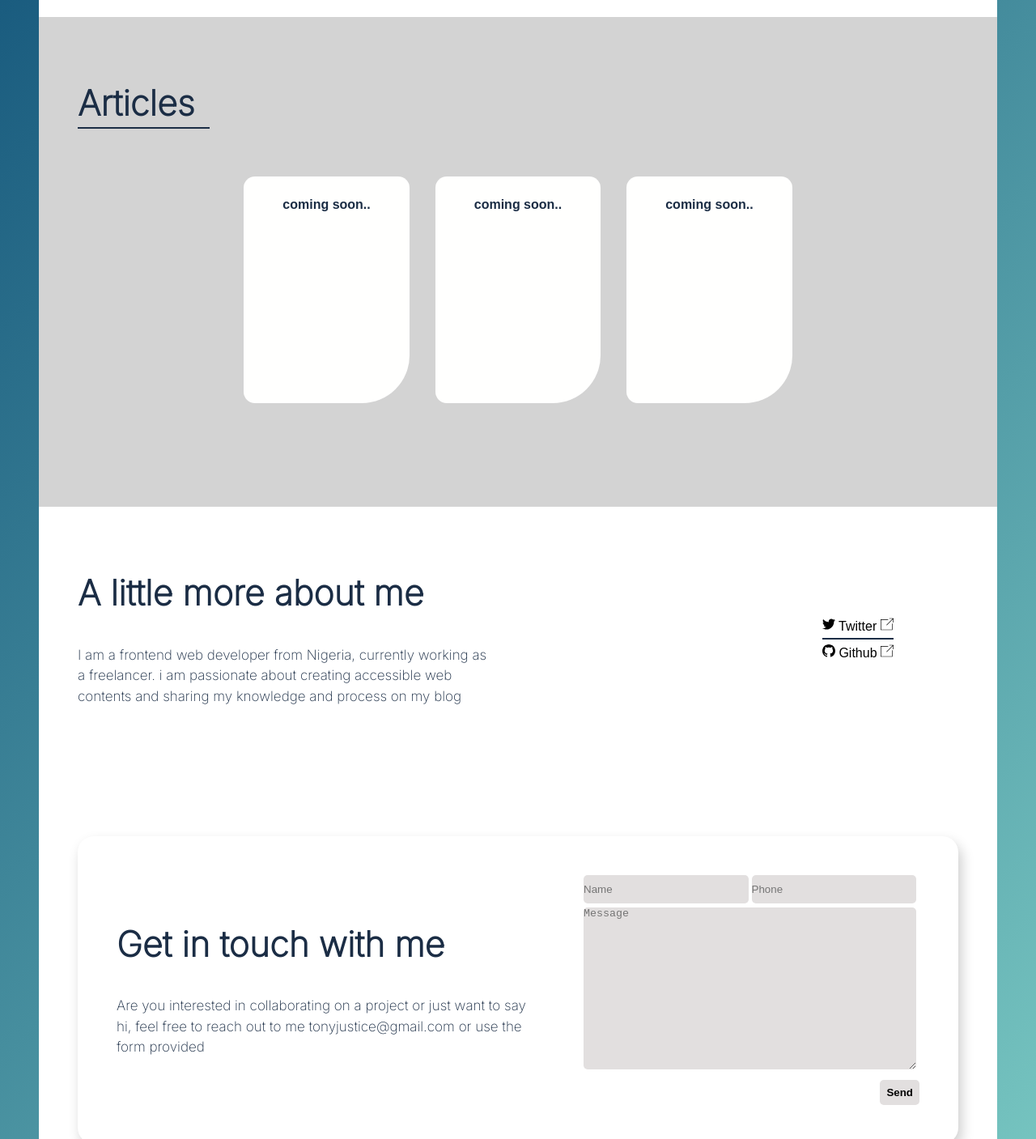
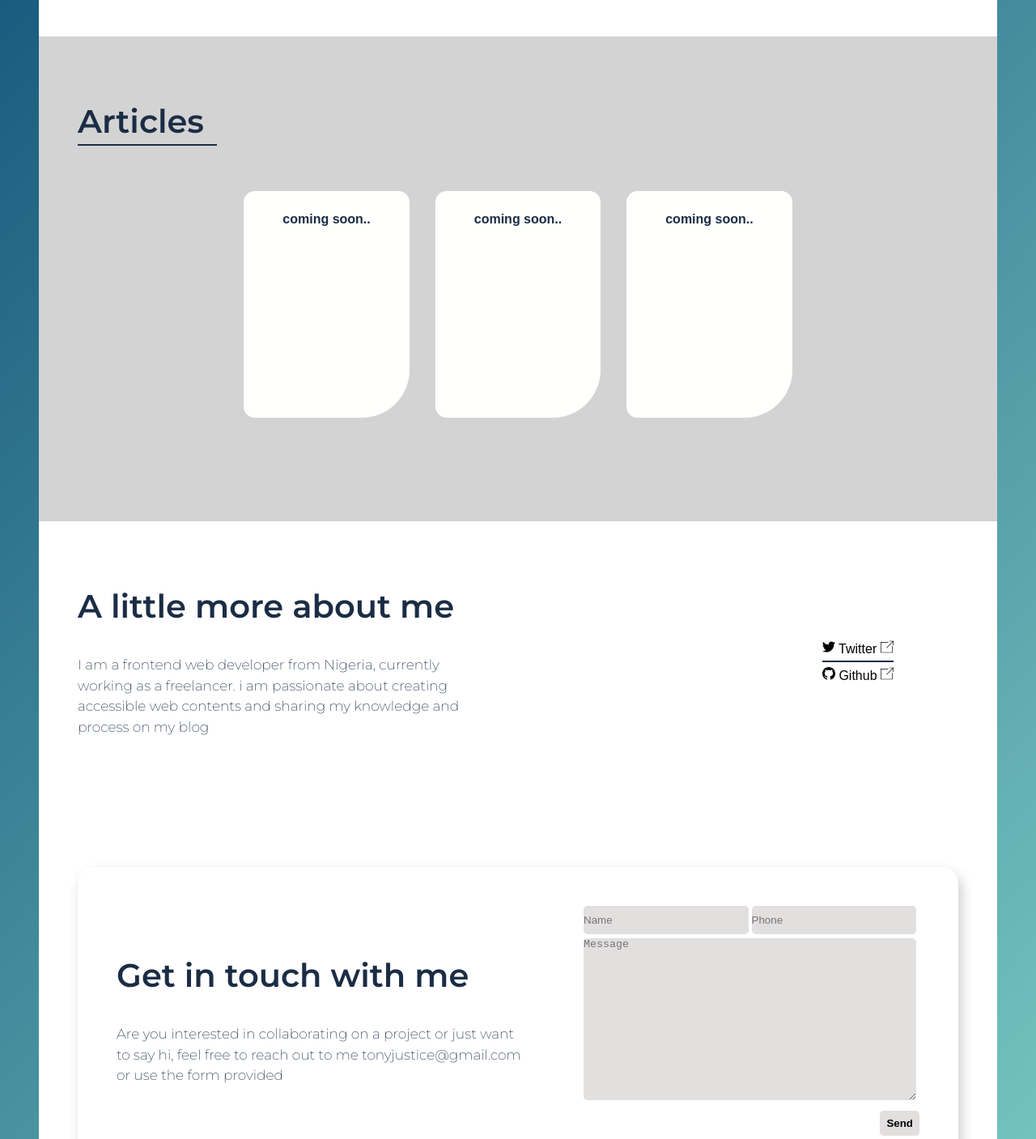
Before and after one commit to AnthonyJustice819/Anthony, a plain HTML site: page index.html in a window 1280 px wide. Shown: the part 562-1969 px from the top of the page at 81% size. Drawn offline with Linux system fonts and the light colour scheme.

Commit message:
added fonts

```diff
--- a/index.html
+++ b/index.html
@@ -7,16 +7,10 @@
    <!-- CSS -->
     <link rel="stylesheet" href="style.css" />
 <!-- Google fonts -->
-    <!-- <link rel="preconnect" href="https://fonts.googleapis.com">
+ <title>Tonyjay</title>
+    <link rel="preconnect" href="https://fonts.googleapis.com">
     <link rel="preconnect" href="https://fonts.gstatic.com" crossorigin>
-    <link href="https://fonts.googleapis.com/css2?family=Alice&family=Fredoka+One&family=Libre+Franklin:ital,wght@1,500&family=Lora:ital@1&family=PT+Serif:ital@1&family=Phudu:wght@300&family=Source+Sans+Pro&display=swap" rel="stylesheet"> -->
-    <!-- <link rel="preconnect" href="https://fonts.googleapis.com">
-<link rel="preconnect" href="https://fonts.gstatic.com" crossorigin>
-<link href="https://fonts.googleapis.com/css2?family=Inter:wght@200&display=swap" rel="stylesheet"> -->
-<link rel="preconnect" href="https://fonts.googleapis.com">
-<link rel="preconnect" href="https://fonts.gstatic.com" crossorigin>
-<link href="https://fonts.googleapis.com/css2?family=Inter:wght@200&family=Oxygen:wght@300&display=swap" rel="stylesheet">
-    <title>Document</title>
+    <link href="https://fonts.googleapis.com/css2?family=Montserrat:wght@200;600&display=swap" rel="stylesheet">
   </head>
   <body>
     <header class="header">
--- a/style.css
+++ b/style.css
@@ -101,11 +101,11 @@ label #checkbtn-close {
   font-size: 26px;
   font-weight: 900;
   line-height: 1.5em;
-  font-family: 'Inter', sans-serif;
+  font-family: 'Montserrat', sans-serif;
 }
 .title-alt {
   font-size: 17px;
-  font-family: "Libre Franklin", sans-serif;
+  font-family:'Montserrat', sans-serif;
 }
 .title-sub {
   max-width: 10em;
@@ -113,7 +113,7 @@ label #checkbtn-close {
   padding-top: 9px;
   font-size: 17px;
   border-top: 1px solid rgb(141, 136, 136);
-  font-family: "Source Sans Pro", sans-serif;
+  font-family: 'Montserrat', sans-serif;
 }
 .hero-img {
   height: 18rem;
@@ -123,13 +123,13 @@ label #checkbtn-close {
   background: lightgrey;
 }
 #Articles h1 {
-  /* font-weight: 700; */
-  font-size: 43px;
-  max-width: 3.8em;
+  font-weight: 900;
+  font-size: 40px;
+  max-width: 4.3em;
   margin-bottom: 1em;
   padding-bottom: 0.1em;
   border-bottom: 2px solid #1b2d45;
-  font-family: 'Inter', sans-serif;
+  font-family: 'Montserrat', sans-serif;
 }
 .article-card-list {
   display: flex;
@@ -159,16 +159,16 @@ label #checkbtn-close {
   justify-content: space-between;
 }
 .About-content h1 {
-  font-weight: 700;
-  font-size: 43px;
+  font-weight: 900;
+  font-size: 40px;
   margin-bottom: 0.9em;
-  font-family: 'Inter', sans-serif;
+  font-family: 'Montserrat', sans-serif;
 }
 .About-content p {
   max-width: 30em;
   font-size: 17px;
   line-height: 1.5em;
-  font-family: 'Inter', sans-serif;
+  font-family: 'Montserrat', sans-serif;
 }
 .About-link {
   display: flex;
@@ -195,16 +195,16 @@ label #checkbtn-close {
   padding: 3em;
 }
 .contact-content h1 {
-  font-weight: 700;
-  font-size: 43px;
+  font-weight: 900;
+  font-size: 40px;
   margin-bottom: 0.9em;
-  font-family: 'Inter', sans-serif;
+  font-family: 'Montserrat', sans-serif;
 }
 .contact-content p {
   max-width: 30em;
   font-size: 17px;
   line-height: 1.5em;
-  font-family: 'Inter', sans-serif;
+  font-family: 'Montserrat', sans-serif;
 }
 
 .contact-form {
@@ -267,7 +267,7 @@ label #checkbtn-close {
   flex: 1;
 }
 .footer-copy {
-  font-family: 'Oxygen', sans-serif;
+  font-family: 'Montserrat', sans-serif;
 
 }
 .footer-logo {
@@ -579,7 +579,7 @@ label #checkbtn-close {
   }
   nav .header-link li {
     display: block;
-    margin-left: 20px;
+    text-align: left;
   }
   nav .header-link li a:hover {
     padding: 5px;
@@ -643,7 +643,7 @@ label #checkbtn-close {
 
   #Articles h1 {
     font-size: 40px;
-    max-width: 3.8em;
+    max-width: 4.4em;
     border-bottom: 3px solid #1b2d45;
   }
   .articles-list {
```
